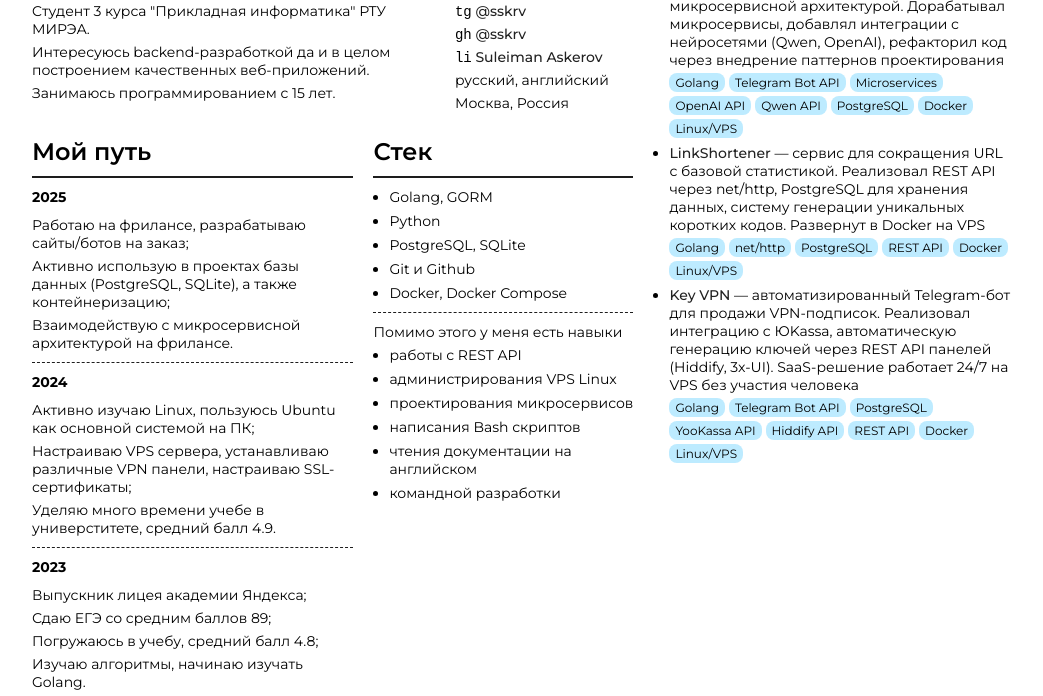
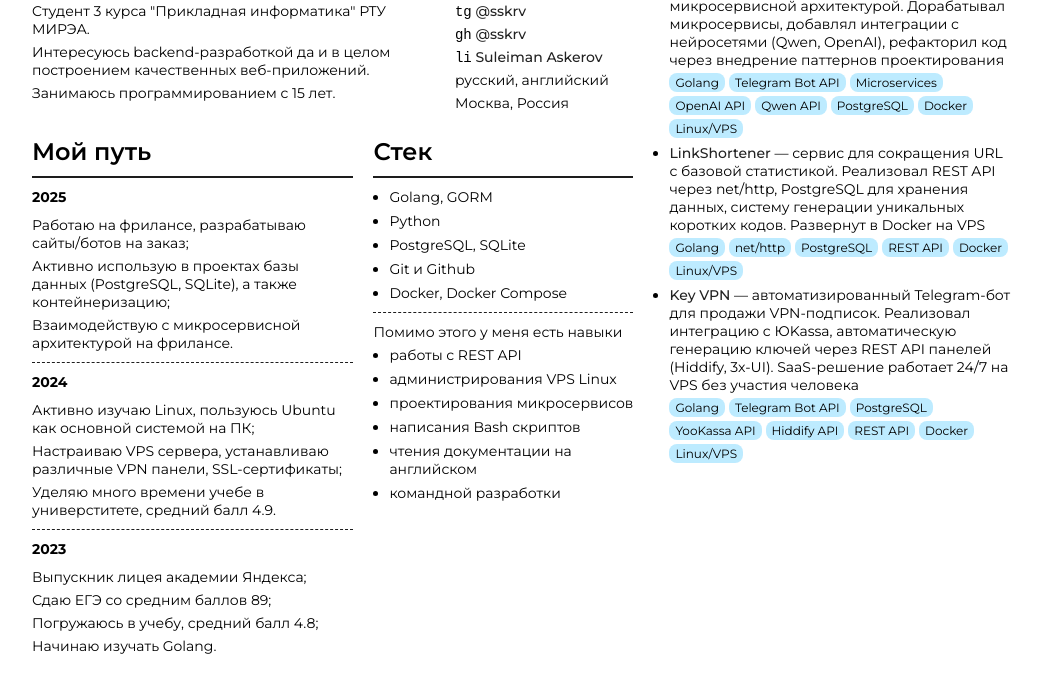
Before and after one commit to sskrv/sskrv.github.io, a plain HTML site: page index.html in a window 1280 px wide. Shown: the part 117-813 px from the top of the page, without its empty margins (108-1151 px from the left). Drawn offline with Linux system fonts and the light colour scheme.

Commit message:
Add files via upload

```diff
--- a/index.html
+++ b/index.html
@@ -49,7 +49,7 @@
 
       <h3>2024</h3>
       <p>Активно изучаю Linux, пользуюсь Ubuntu как основной системой на ПК;</p>
-      <p>Настраиваю VPS сервера, устанавливаю различные VPN панели, настраиваю SSL-сертификаты;</p>
+      <p>Настраиваю VPS сервера, устанавливаю различные VPN панели, SSL-сертификаты;</p>
       <p>Уделяю много времени учебе в универститете, средний балл 4.9.</p>
 
       <div class="splitter"></div>
@@ -58,7 +58,7 @@
       <p>Выпускник лицея академии Яндекса;</p>
       <p>Сдаю ЕГЭ со средним баллов 89;</p>
       <p>Погружаюсь в учебу, средний балл 4.8;</p>
-      <p>Изучаю алгоритмы, начинаю изучать Golang.</p>
+      <p>Начинаю изучать Golang.</p>
     </div>
 
 
```
